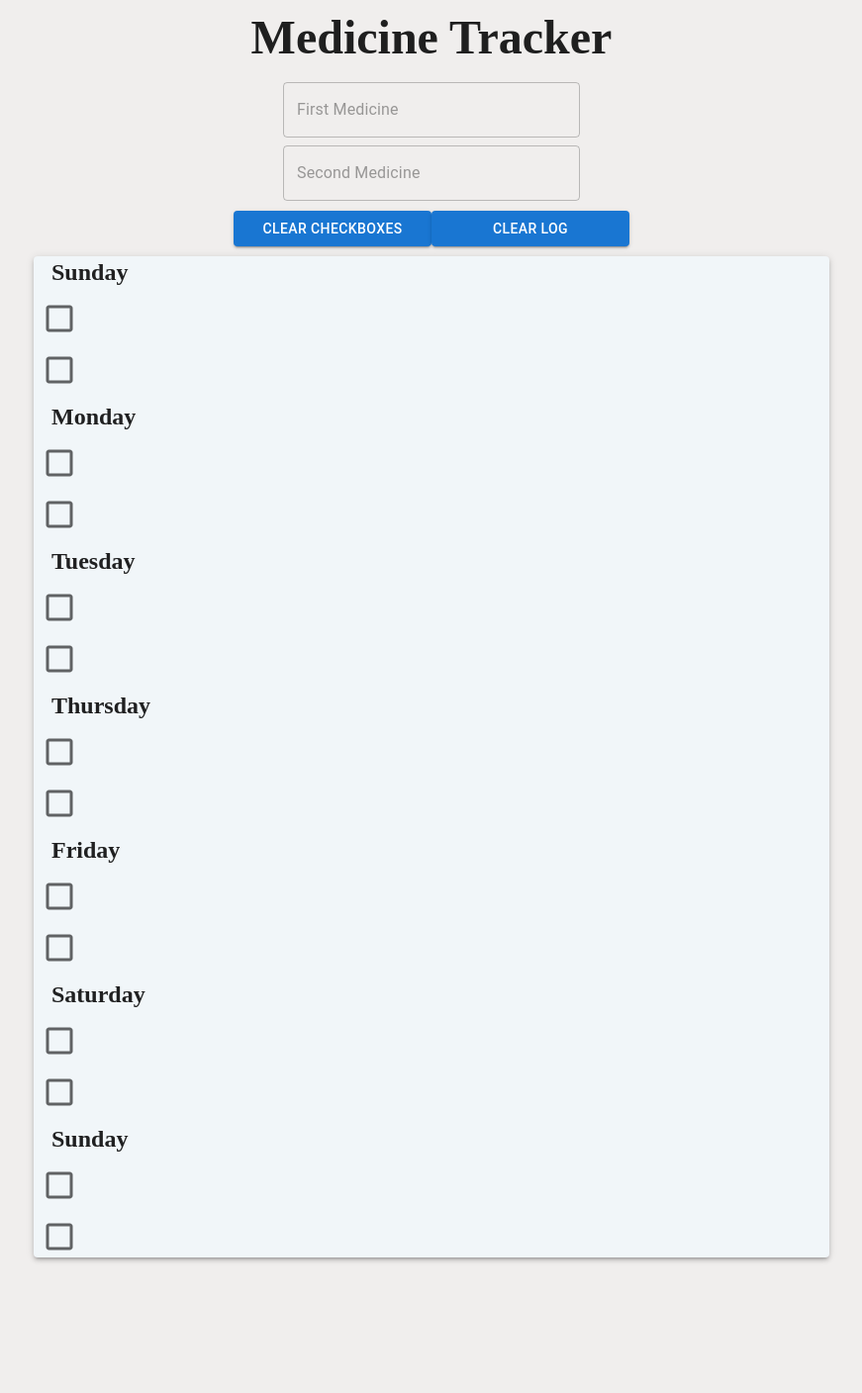
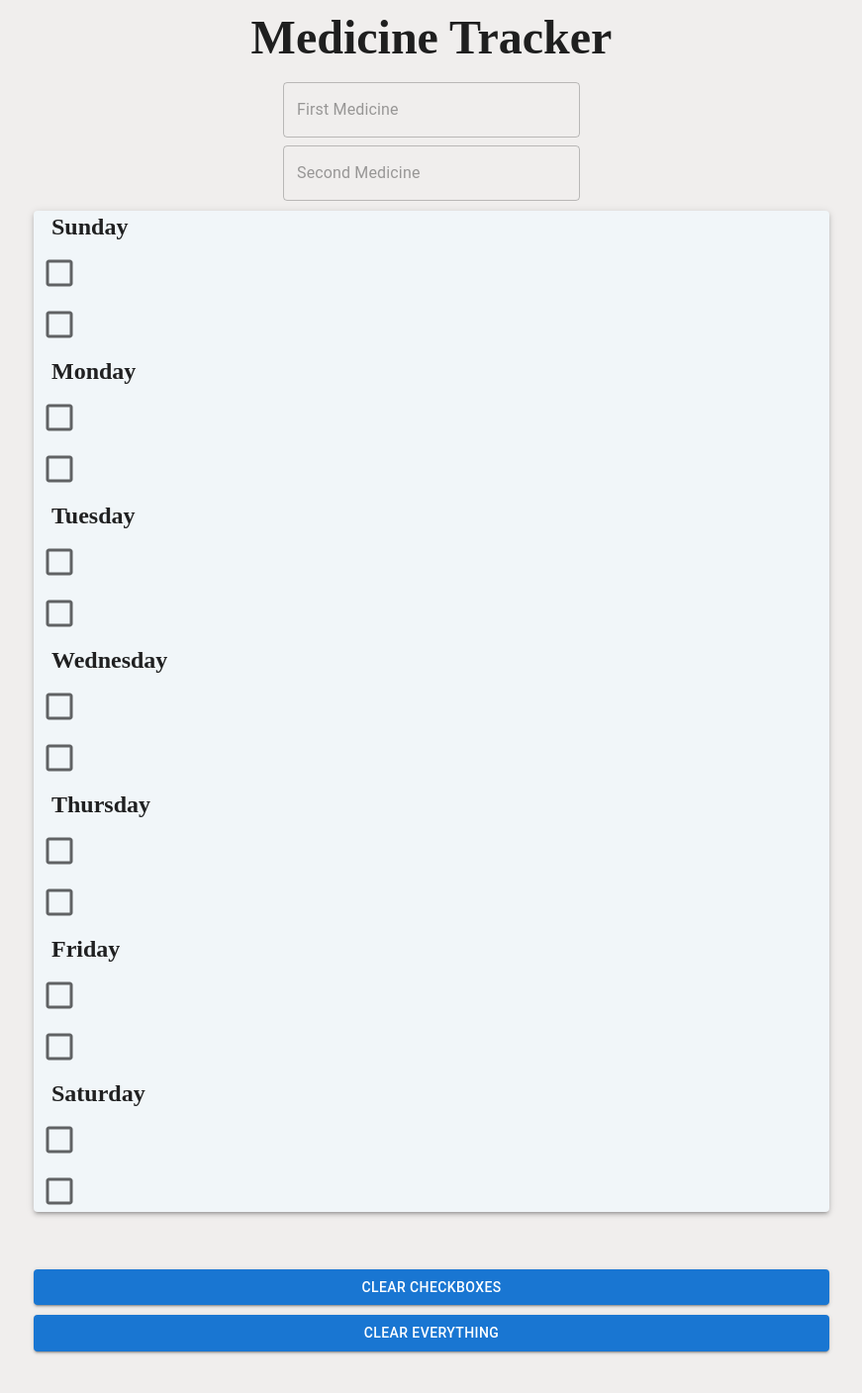
Before and after one commit to tylerpgen/medicine-tracker, a React (Create React App) app: page / in a window 1280 px wide. Shown: the top 1408 px of the page at 99% size, without its empty margins (204-1075 px from the left). Before the commit the page ends 1282 px from the top, so only its background shows below. Built offline with nearby package versions, Linux system fonts and the light colour scheme; a web font is replaced by a local one.

Commit message:
Fixed button spacing on bottom of page

```diff
--- a/src/components/MedicineTracker.jsx
+++ b/src/components/MedicineTracker.jsx
@@ -111,14 +111,7 @@ const MedicineTracker = () => {
             />
           </form>
         </Box>
-        <Box align="center">
-          <Button variant="contained" onClick={handleClearCheckboxes} sx={{ minWidth: "200px", marginTop: "10px" }}>
-            Clear Checkboxes
-          </Button>
-          <Button variant="contained" onClick={handleClearButtonClick} sx={{ minWidth: "200px", marginTop: "10px" }}>
-            Clear Log
-          </Button>
-        </Box>
+
         <Paper elevation={3} sx={{ backgroundColor: "#F1F6F9" }}>
           {[...Array(7)].map((_, index) => (
             <Box key={index} sx={{ margin: "8px" }}>
@@ -170,6 +163,14 @@ const MedicineTracker = () => {
             </Box>
           ))}
         </Paper>
+        <Box align="center" marginBottom="100px" sx={{ display: "flex", flexDirection: "column" }}>
+          <Button variant="contained" onClick={handleClearCheckboxes} sx={{ minWidth: "200px", marginTop: "50px" }}>
+            Clear Checkboxes
+          </Button>
+          <Button variant="contained" onClick={handleClearButtonClick} sx={{ minWidth: "200px", marginTop: "10px" }}>
+            Clear Everything
+          </Button>
+        </Box>
       </Container>
     </Container>
   );
--- a/src/helpers.js
+++ b/src/helpers.js
@@ -1,4 +1,4 @@
 export function getWeekdayName(index) {
-  const weekdays = ["Sunday", "Monday", "Tuesday", "Thursday", "Friday", "Saturday", "Sunday"];
+  const weekdays = ["Sunday", "Monday", "Tuesday", "Wednesday", "Thursday", "Friday", "Saturday"];
   return weekdays[index];
 }
```
